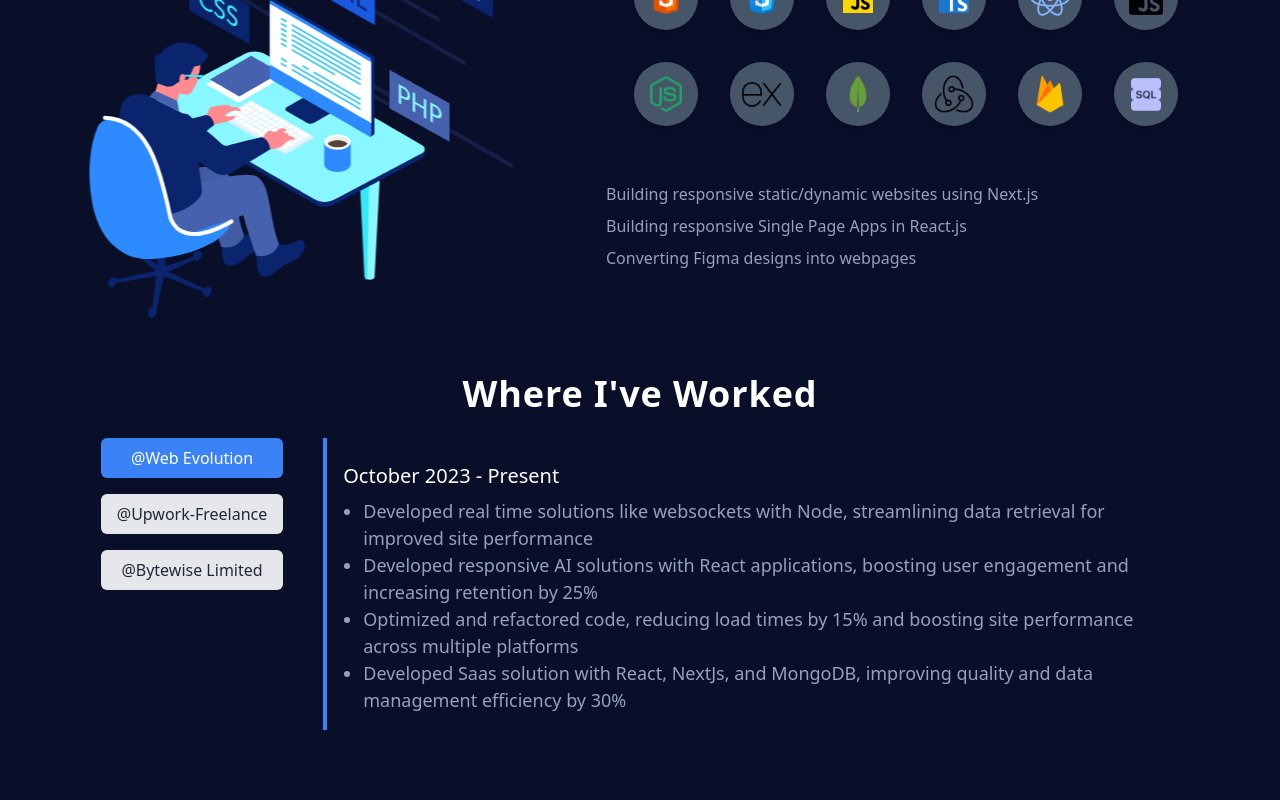
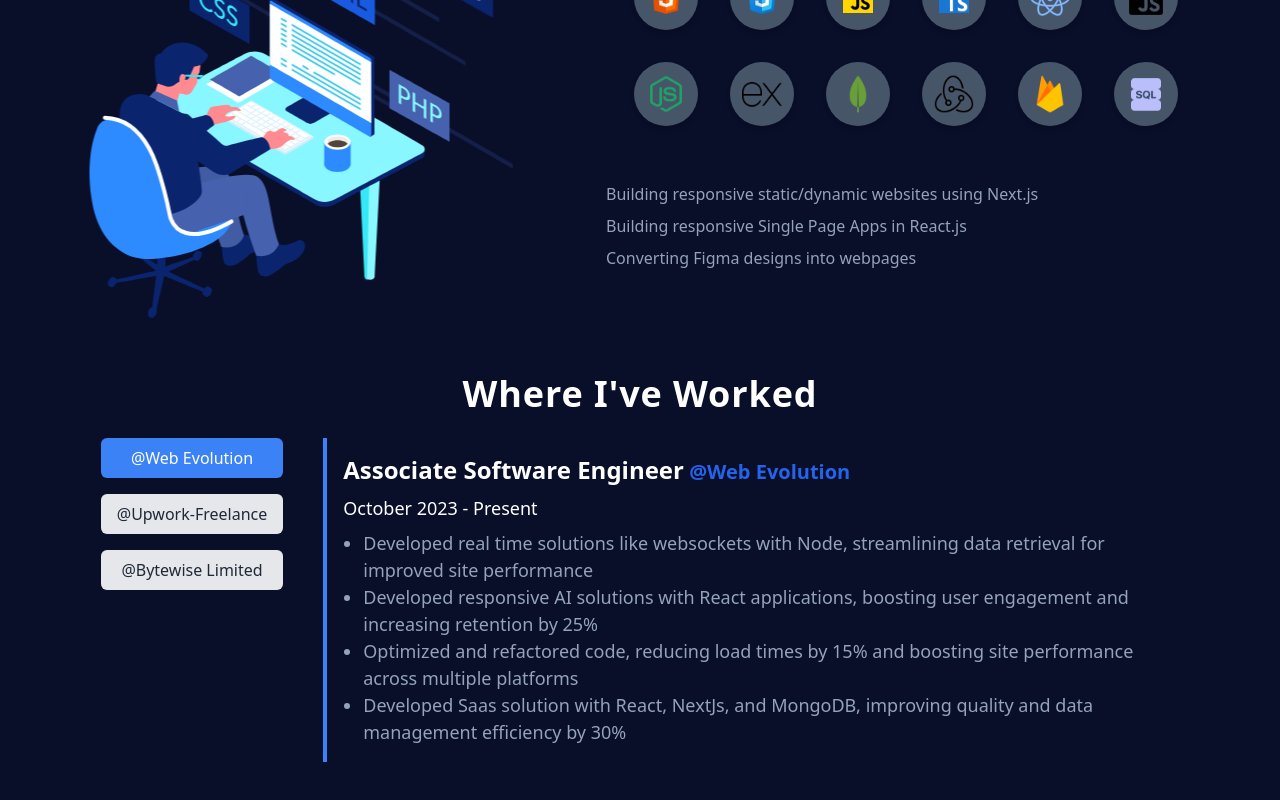
Before and after one commit to talha-fullstackdev/portfolio-nextjs-2, a Next.js app: page / in a window 1280 px wide. Shown: the part 1737-2537 px from the top of the page. Before the commit the page ends 2491 px from the top, so only its background shows below. Built offline with nearby package versions, Linux system fonts and the light colour scheme.

Commit message:
made work section and make it working

```diff
--- a/src/app/work/WorkDetails.jsx
+++ b/src/app/work/WorkDetails.jsx
@@ -26,8 +26,65 @@
 //         </div>
 
 //         {/* Work Details */}
-//         <div className="ml-4">
-//           {myData.map((data) => (
+        // <div className="ml-4">
+        //   {myData.map((data) => (
+        //     <div key={data.id} className="mb-6 p-4 border-l-4 border-blue-500">
+        //       <h2 className="text-xl md:text-2xl font-bold text-white">
+        //         {data.position} <span className="text-blue-600 font-semibold text-xl hover:underline hover:underline-offset-4">{data.company}</span>
+        //       </h2>
+        //       <p className="text-white text-sm md:mt-2 md:text-lg">{data.date}</p>
+        //       <ul className="list-disc ml-5 mt-2 text-slate-400 md:text-[18px]">
+        //         <li>{data.para1}</li>
+        //         <li>{data.para2}</li>
+        //         <li>{data.para3}</li>
+        //         <li>{data.para4}</li>
+        //       </ul>
+        //     </div>
+        //   ))}
+        // </div>
+//       </div>
+//     </div>
+//   );
+// };
+
+// export default WorkDetails;
+// "use client";
+// import React, { useState } from "react";
+// import data from "./data";
+
+// const WorkDetails = () => {
+//   const [selectedData, setSelectedData] = useState(data[0]); // Initial data
+
+//   const handleClick = (id) => {
+//     const filterData = data.find((item) => item.id === id); // Find the selected item
+//     setSelectedData(filterData); // Update state with selected item
+//   };
+
+//   return (
+//     <div className="px-6 md:px-12 md:mt-10">
+//       <h2 className="text-xl md:text-4xl text-center font-semibold text-white mb-6 md:tracking-wide">
+//         Where I've Worked
+//       </h2>
+
+//       <div className="flex flex-col md:flex-row md:justify-center md:gap-6">
+//         {/* Sidebar Buttons */}
+//         <div className="flex md:flex-col space-x-4 md:space-x-0 md:space-y-4 mb-4 md:mb-0">
+//           {data.map((item) => (
+//             <button
+//               key={item.id}
+//               onClick={() => handleClick(item.id)}
+//               className={`px-4 py-2 rounded-md transition duration-300 ${
+//                 selectedData.id === item.id
+//                   ? "bg-blue-500 text-white"
+//                   : "bg-gray-200 hover:bg-gray-300 text-gray-800"
+//               }`}
+//             >
+//               {item.company}
+//             </button>
+//           ))}
+//         </div>
+//           <div className="ml-4">
+//           {data.map((data) => (
 //             <div key={data.id} className="mb-6 p-4 border-l-4 border-blue-500">
 //               <h2 className="text-xl md:text-2xl font-bold text-white">
 //                 {data.position} <span className="text-blue-600 font-semibold text-xl hover:underline hover:underline-offset-4">{data.company}</span>
@@ -53,7 +110,7 @@ import React, { useState } from "react";
 import data from "./data";
 
 const WorkDetails = () => {
-  const [selectedData, setSelectedData] = useState(data[0]); // Initial data
+  const [selectedData, setSelectedData] = useState(data[0]); // Show first item initially
 
   const handleClick = (id) => {
     const filterData = data.find((item) => item.id === id); // Find the selected item
@@ -61,7 +118,7 @@ const WorkDetails = () => {
   };
 
   return (
-    <div className="px-6 md:px-12 md:mt-10">
+    <div className="px-6 md:px-12 md:mt-10 md:pb-20">
       <h2 className="text-xl md:text-4xl text-center font-semibold text-white mb-6 md:tracking-wide">
         Where I've Worked
       </h2>
@@ -84,13 +141,16 @@ const WorkDetails = () => {
           ))}
         </div>
 
-        {/* Work Details */}
+        {/* Work Details - Show Only Selected Data */}
         <div className="ml-4">
           <div className="mb-6 p-4 border-l-4 border-blue-500">
-              <h2 className="text-xl md:text-2xl font-bold text-white">
-               {data.position} <span className="text-blue-600 font-semibold text-xl hover:underline hover:underline-offset-4">{data.company}</span>
-              </h2>
-            <p className="text-white text-sm md:mt-2 md:text-xl">
+            <h2 className="text-xl md:text-2xl font-bold text-white">
+              {selectedData.position}
+              <span  className="text-blue-600 font-semibold text-xl cursor-pointer hover:underline hover:underline-offset-4">
+               <a href={selectedData.link} target="_blank"> {selectedData.company}</a>
+              </span>
+            </h2>
+            <p className="text-white text-sm md:mt-2 md:text-lg">
               {selectedData.date}
             </p>
             <ul className="list-disc ml-5 mt-2 text-slate-400 md:text-[18px] md:w-[800px]">
--- a/src/app/work/data.js
+++ b/src/app/work/data.js
@@ -6,7 +6,8 @@ const data = [
         para1:"Developed real time solutions like websockets with Node, streamlining data retrieval for improved site performance",
         para2:"Developed responsive AI solutions with React applications, boosting user engagement and increasing retention by 25%",
         para3:"Optimized and refactored code, reducing load times by 15% and boosting site performance across multiple platforms",
-        para4:"Developed Saas solution with React, NextJs, and MongoDB, improving quality and data management efficiency by 30%"
+        para4:"Developed Saas solution with React, NextJs, and MongoDB, improving quality and data management efficiency by 30%",
+        link :"https://webevolutioncompany.com/"
     },
     {    id:2,
         position:"Software Engineer",
@@ -15,7 +16,8 @@ const data = [
         para1:"Developed custom web applications using React, Node.js, and Next.Js, improving client satisfaction and efficiency.",
         para2:"Implemented end-to-end AI LLM solutions for clients, building real time dashboards and integrating third-party services.",
         para3:"Developed real time features with WebSockets, optimizing the server-side and client-side code for seamless data flow",
-        para4:"Consistently delivered successful projects, exceeding client expectations."
+        para4:"Consistently delivered successful projects, exceeding client expectations.",
+        link:"https://www.upwork.com/"
     },
     {    id:3,
         position:"Intern Software Engineer",
@@ -24,7 +26,8 @@ const data = [
         para1:"Developed 100+ user-facing features in NextJs and Node, reducing latency by 20% and improving overall optimization",
         para2:"Developed and optimized REST API’s with ReactJs and NextJs, enhancing dataset retrieval by 30% for 10k+ requests.",
         para3:"Improved and optimized site performance by 25% for 1,000+ daily visitors through advanced Redux and Next.js SSR.",
-        para4:"Contributed to product improvements by implementing scalable web services in a cloud environment like (AWS, GCP)."
+        para4:"Contributed to product improvements by implementing scalable web services in a cloud environment like (AWS, GCP).",
+        link:"https://bytewisetn.netlify.app/"
     },
 ]
 export default data
```
